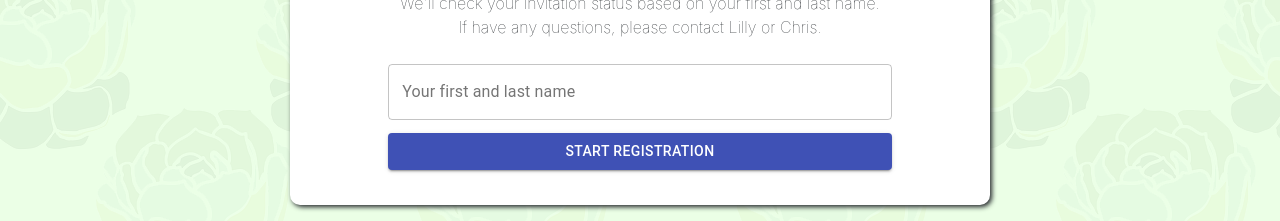
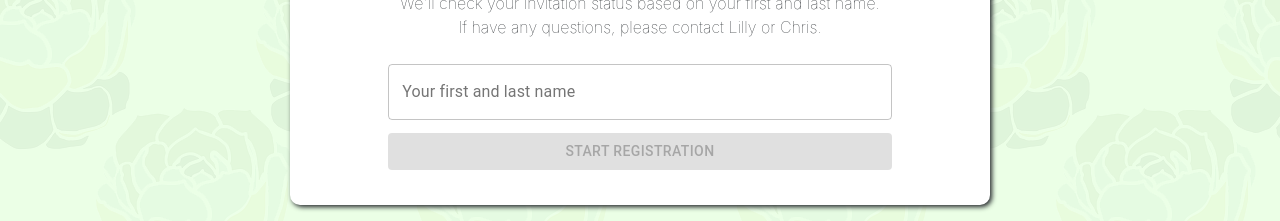
Before and after one commit to Chris-Perkins/thesite, a React app: page /#/ in a window 1280 px wide. Shown: the part 1140-1361 px from the top of the page. Built offline with nearby package versions, Linux system fonts and the light colour scheme.

Commit message:
No longer allow user to click button if text field is empty

```diff
--- a/src/components/SignupBlock.tsx
+++ b/src/components/SignupBlock.tsx
@@ -97,6 +97,7 @@ export class SignupBlock extends React.Component<{}, { textFieldValue, fetching
         this.setState({
             textFieldValue: e.target.value
           });
+        this.forceUpdate();
     }
 
     async _checkRegistrationStatus() {
@@ -118,6 +119,8 @@ export class SignupBlock extends React.Component<{}, { textFieldValue, fetching
     }
 
     render() {
+        const fetchButtonEnabled = !(this.state.textFieldValue === "" || this.state.fetching);
+
         return (
             <div style={container}>
                 <div style={backgroundDiv} />
@@ -141,7 +144,7 @@ export class SignupBlock extends React.Component<{}, { textFieldValue, fetching
                             <div style={{padding: "1%"}} />
                             <TextField id="outlined-search" label="Your first and last name" type="search" variant="outlined" style={entryStyles} onChange={this._handleTextFieldChange} />
                             <div style={{padding: "1%"}} />
-                            <Button variant="contained" color="primary" component="span" disabled={this.state.fetching} style={entryStyles} onClick={this._checkRegistrationStatus}>
+                            <Button variant="contained" color="primary" component="span" disabled={!fetchButtonEnabled} style={entryStyles} onClick={this._checkRegistrationStatus}>
                                 {this.state.fetching ? "Loading..." : "Start Registration"}
                             </Button>
                         </div>
```
